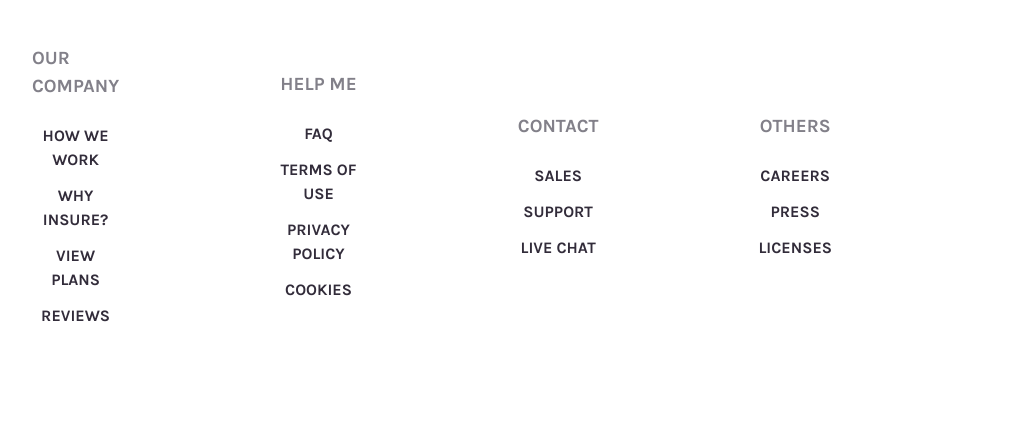
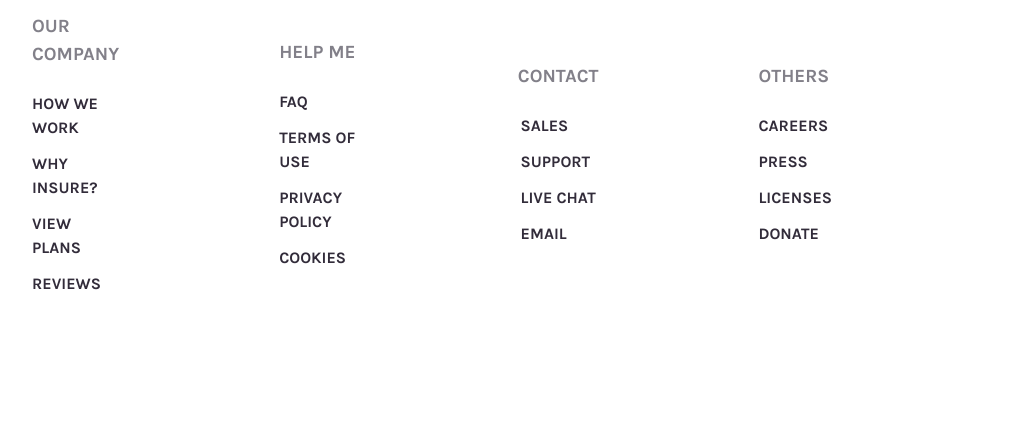
Before and after one commit to dung-dau/insure-landing-page, a plain HTML site: page index.html in a window 1280 px wide. Shown: the part 1792-2216 px from the top of the page, without its empty margins (128-1151 px from the left). After the commit the page ends 2184 px from the top, so only its background shows below. Drawn offline with Linux system fonts and the light colour scheme.

Commit message:
complete desktop footer menu

```diff
--- a/index.css
+++ b/index.css
@@ -320,6 +320,10 @@ select {
     display: flex;
   }
 
+  .footer-list-container > * {
+    margin-right: 10rem;
+  }
+
   footer {
     margin-left: 10rem;
     margin-right: 10rem;
@@ -327,12 +331,15 @@ select {
   }
 
   .first-footer-container {
-  display: flex;
     flex-direction: row;
-  justify-content: space-between;
   }
 
-  .footer-list-container > * {
-    margin-right: 10rem;
+  .footer-list {
+    text-align: left;
+  }
+
+  .footer-list-title {
+    align-self: start;
+    margin-top: 0;
   }
 }
--- a/index.html
+++ b/index.html
@@ -41,10 +41,10 @@
       </button>
       <nav style="display: none">
         <ul class="primary-naviation">
-          <li><a>How we work</a></li>
-          <li><a>Blog</a></li>
-          <li><a>Account</a></li>
-          <li><a>View plans</a></li>
+          <li>How we work</li>
+          <li>Blog</li>
+          <li>Account</li>
+          <li>View plans</li>
         </ul>
       </nav>
     </header>
@@ -146,38 +146,40 @@
         </div>
       </div>
       <div class="footer-list-container">
-        <div class="flex-center-columns">
+        <div class="flex-center-columns footer-sublist-container">
           <h3 class="footer-list-title">Our company</h3>
           <ul class="footer-list">
-            <li class=""><a>How we work</a></li>
-            <li><a>Why Insure?</a></li>
-            <li><a>View plans</a></li>
-            <li><a>Reviews</a></li>
+            <li class="">How we work</li>
+            <li>Why Insure?</li>
+            <li>View plans</li>
+            <li>Reviews</li>
           </ul>
         </div>
-        <div class="flex-center-columns">
+        <div class="flex-center-columns footer-sublist-container">
           <h3 class="footer-list-title">Help me</h3>
           <ul class="footer-list">
-            <li><a>FAQ</a></li>
-            <li><a>Terms of use</a></li>
-            <li><a>Privacy policy</a></li>
-            <li><a>Cookies</a></li>
+            <li>FAQ</li>
+            <li>Terms of use</li>
+            <li>Privacy policy</li>
+            <li>Cookies</li>
           </ul>
         </div>
-        <div class="flex-center-columns">
+        <div class="flex-center-columns footer-sublist-container">
           <h3 class="footer-list-title">Contact</h3>
           <ul class="footer-list">
-            <li><a>Sales</a></li>
-            <li><a>Support</a></li>
-            <li><a>Live chat</a></li>
+            <li>Sales</li>
+            <li>Support</li>
+            <li>Live chat</li>
+            <li>Email</li>
           </ul>
         </div>
-        <div class="flex-center-columns">
+        <div class="flex-center-columns footer-sublist-container">
           <h3 class="footer-list-title">Others</h3>
           <ul class="footer-list">
-            <li><a>Careers</a></li>
-            <li><a>Press</a></li>
-            <li><a>Licenses</a></li>
+            <li>Careers</li>
+            <li>Press</li>
+            <li>Licenses</li>
+            <li>Donate</li>
           </ul>
         </div>
       </div>
```
Lines whose indentation alone changed are shown as unchanged.
